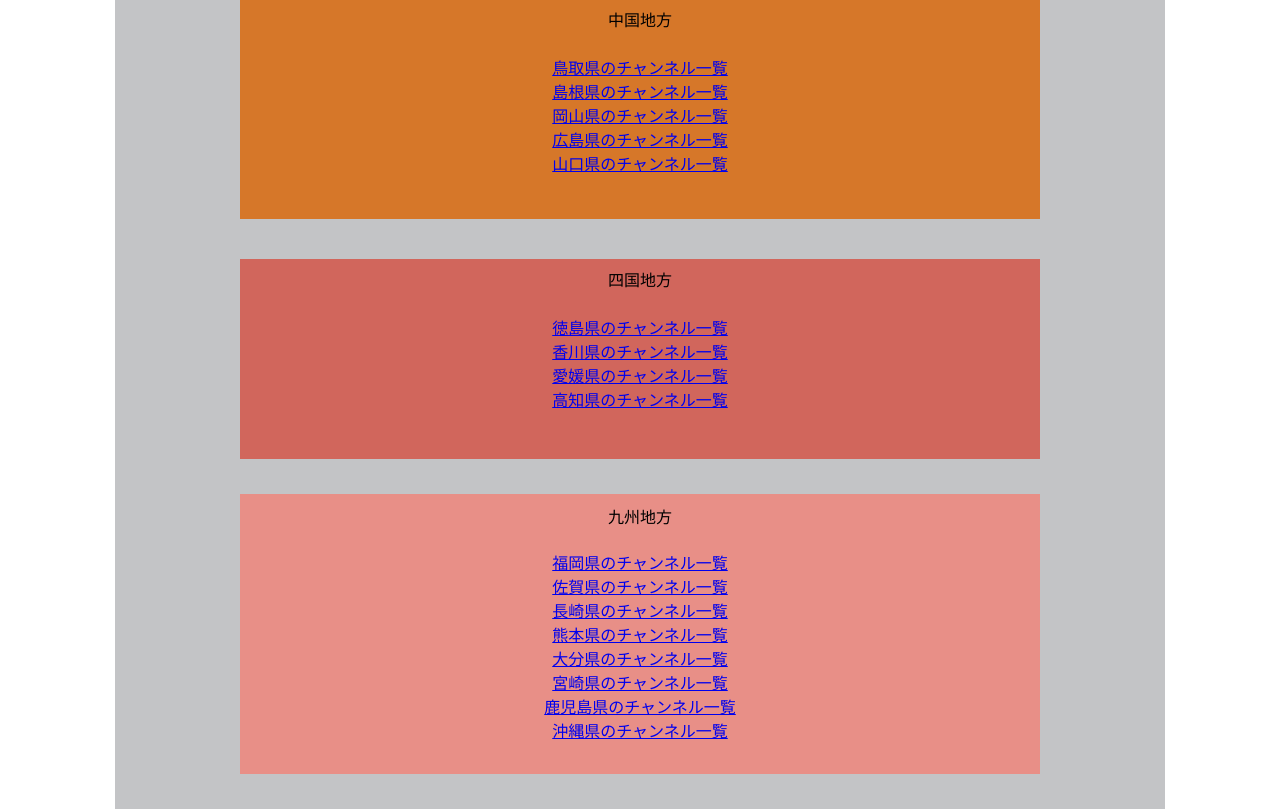
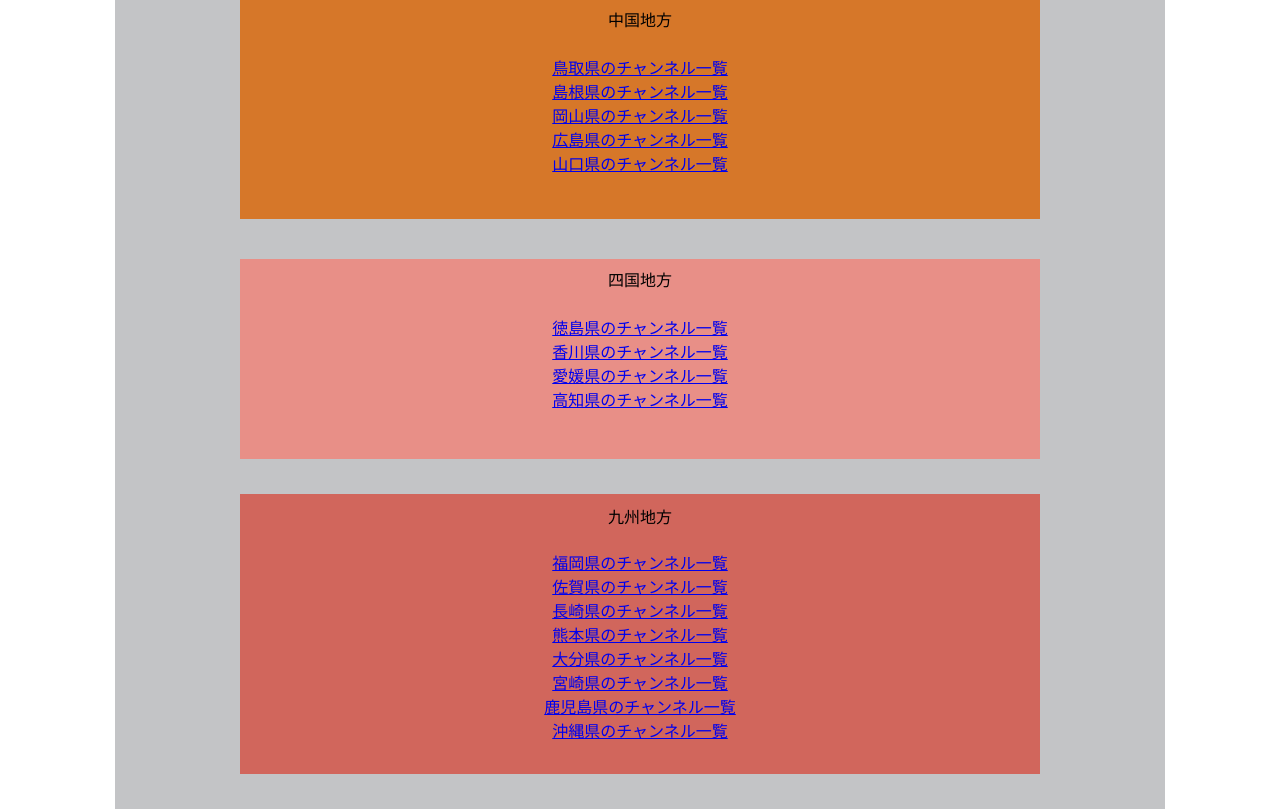
Before and after one commit to Hackathon-F-team/F-team, a Flask app: page / in a window 1280 px wide. Shown: the part 2891-3700 px from the top of the page. Run offline with Flask 2, Linux system fonts and the light colour scheme; the visitor is signed in with stand-in values (Sample User, id 1); data comes from the database, SQL or seed files in the repository.

Commit message:
九州と四国の色の入れ替え

```diff
--- a/static/css/map.css
+++ b/static/css/map.css
@@ -394,7 +394,7 @@ h1 {
     -ms-transform: translate(-50%, -50%);
   width: 800px;
   height: 200px;
-  background: hsl(5, 56%, 59%);
+  background: hsl(5, 68%, 72%);
   z-index: -1;
 }
 
@@ -436,7 +436,7 @@ h1 {
     -ms-transform: translate(-50%, -50%);
   width: 800px;
   height: 280px;
-  background: hsl(5, 68%, 72%);
+  background: hsl(5, 56%, 59%);
   z-index: -1;
 }
 
```
